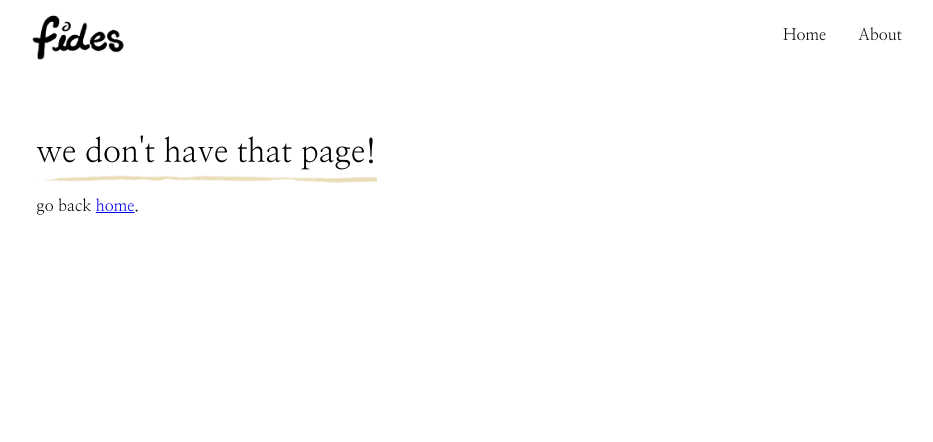
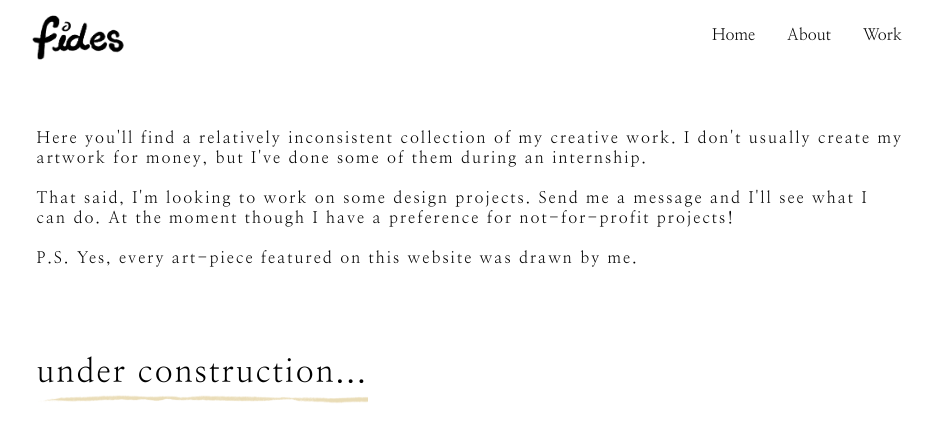
Before and after one commit to desslinga/personal-website, a Next.js app: page /work in a window 1280 px wide. Before the commit this address had no page. Shown: the top 442 px of the page, without its empty margins (170-1103 px from the left). Built offline with nearby package versions, Linux system fonts and the light colour scheme.

Commit message:
Wording changes, and adding work page

```diff
--- a/components/nav.tsx
+++ b/components/nav.tsx
@@ -15,6 +15,9 @@ export default function NavComponent() {
     }, {
         name: 'About',
         link: '/about'
+    }, {
+        name: 'Work',
+        link: '/work'
     }]
 
     const linkClickHandler = (navItem: any): void => {
--- a/pages/home.tsx
+++ b/pages/home.tsx
@@ -19,7 +19,11 @@ export default function HomePageComponent() {
             </span>
             <br/><br/>
             <span className={'body'}>
-              I'm a software engineer at Amazon. Thanks for visiting my website.
+              I'm a software engineer building one of the largest
+              warehouse management systems at Amazon. Here you can
+              find out more about me and stuff I've worked on.
+              <br/><br/>
+              Thanks for visiting my website.
               I hope you have a wonderful day!
               <br/><br/>
               You might be interested in my <a href='../files/FidesLinga_Resume.pdf'>resume</a>. Check it out!
--- /dev/null
+++ b/pages/work.tsx
@@ -0,0 +1,39 @@
+
+import { Nanum_Myeongjo } from 'next/font/google'
+
+const nanum = Nanum_Myeongjo({
+  weight: '400',
+  subsets: ['latin']
+})
+
+export default function WorkPageComponent() {
+  return (
+    <>
+      <div className={'pageComponentContainer'}>
+        <div className={'pageContainer'}>
+          <div className={`fullWidthComponent`}>
+            <div className={'textContainer'}>
+              <span className={'body'}>
+                Here you'll find a relatively inconsistent collection
+                of my creative work. I don't usually create my artwork
+                for money, but I've done some of them during an internship.
+                <br/><br/>
+                That said, I'm looking to work on some design projects.
+                Send me a message and I'll see what I can do. At the moment
+                though I have a preference for not-for-profit projects!
+                <br/><br/>
+                P.S. Yes, every art-piece featured on this website
+                was drawn by me.
+              </span>
+            </div>
+            <div className={'textContainer'}>
+              <span className={'header'}>
+                under construction...
+              </span>
+            </div>
+          </div>
+        </div>
+      </div>
+    </>
+  )
+}
--- a/styles/globals.scss
+++ b/styles/globals.scss
@@ -1,4 +1,5 @@
 $breakpoint-mobile: 700px;
+$beige-dark: #b09d74;
 
 html,
 body {
@@ -24,6 +25,10 @@ ul {
       }
     }
   }
+}
+
+a {
+  color: $beige-dark;
 }
 
 /* CSS */
```
Also changed, not shown: pages/about.tsx (+7 -6 lines).
